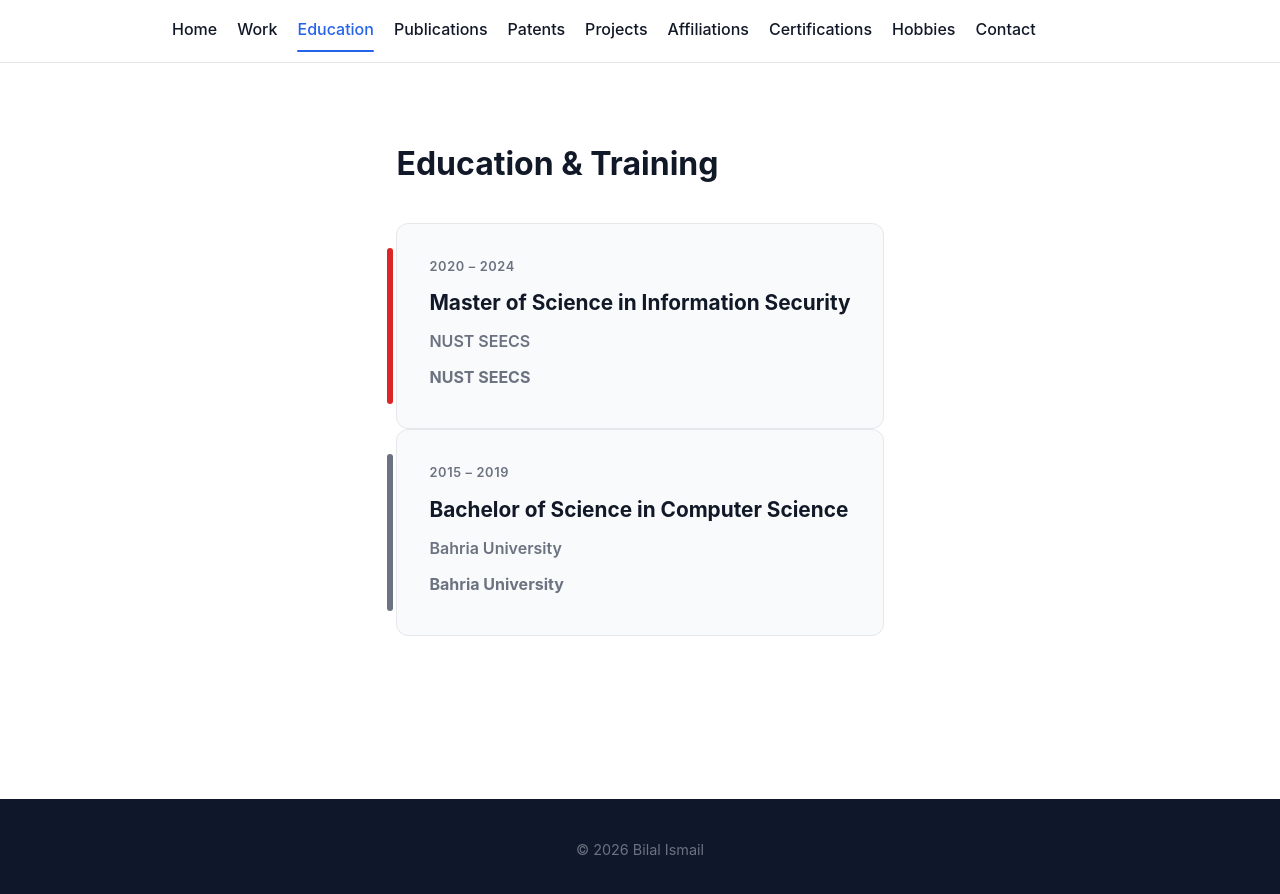
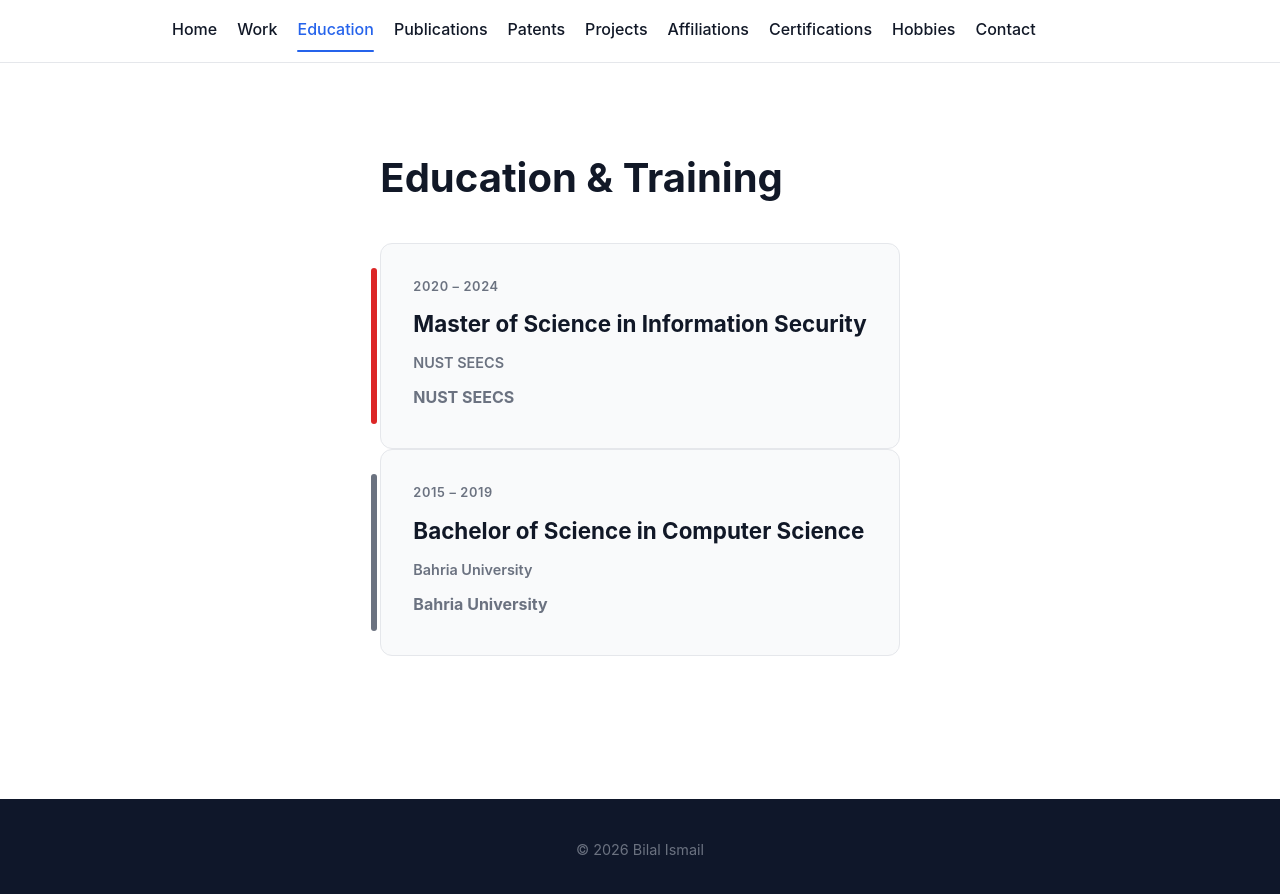
Before and after one commit to bilal-ismail/bilal-ismail.github.io, a Jekyll site: the page built from education.md, in a window 1280 px wide. Shown: the top 894 px of the page. Built offline with Jekyll 4.4.1, drawn with Linux system fonts in a browser that asks for light colours.

Commit message:
Update main.css

```diff
--- a/assets/css/main.css
+++ b/assets/css/main.css
@@ -1,6 +1,6 @@
-/* --------------------
+/* =========================================================
    ROOT & LAYOUT
--------------------- */
+========================================================= */
 
 html, body {
   height: 100%;
@@ -17,9 +17,9 @@ body {
   flex: 1;
 }
 
-/* --------------------
+/* =========================================================
    DESIGN TOKENS
--------------------- */
+========================================================= */
 
 :root {
   --bg: #ffffff;
@@ -35,9 +35,9 @@ body {
   --robotics: #059669;
 }
 
-/* --------------------
+/* =========================================================
    GLOBAL
--------------------- */
+========================================================= */
 
 * {
   box-sizing: border-box;
@@ -52,15 +52,16 @@ body {
 
 a {
   color: var(--accent);
+  text-decoration: none;
 }
 
 a:hover {
   text-decoration: underline;
 }
 
-/* --------------------
-   HEADER / NAV
--------------------- */
+/* =========================================================
+   HEADER & NAVIGATION
+========================================================= */
 
 header {
   background: #fff;
@@ -77,7 +78,6 @@ nav {
 
 nav a {
   position: relative;
-  text-decoration: none;
   font-weight: 500;
   color: var(--text);
   padding-bottom: 0.25rem;
@@ -87,7 +87,7 @@ nav a:hover {
   color: var(--accent);
 }
 
-/* Active page highlight */
+/* Active page */
 nav a.active {
   color: var(--accent);
 }
@@ -103,9 +103,9 @@ nav a.active::after {
   border-radius: 2px;
 }
 
-/* --------------------
+/* =========================================================
    MAIN CONTENT
--------------------- */
+========================================================= */
 
 main {
   max-width: 1000px;
@@ -114,27 +114,65 @@ main {
 }
 
 h1 {
-  font-size: 2rem;
+  font-size: 2.5rem;
   margin-bottom: 2rem;
 }
 
 h2 {
-  font-size: 1.3rem;
+  font-size: 1.4rem;
   margin: 0.5rem 0;
 }
 
 h3 {
+  font-size: 1.1rem;
   margin-top: 1.5rem;
-  font-size: 1.1rem;
 }
 
 p {
   color: var(--muted);
 }
 
-/* --------------------
+/* =========================================================
+   HOME PAGE
+========================================================= */
+
+.hero {
+  margin-bottom: 4rem;
+}
+
+.hero-subtitle {
+  font-weight: 600;
+  color: var(--accent);
+  margin-bottom: 1rem;
+}
+
+.hero-description {
+  max-width: 720px;
+}
+
+.wall {
+  margin: 4rem 0;
+}
+
+.wall-grid {
+  display: grid;
+  grid-template-columns: repeat(auto-fit, minmax(220px, 1fr));
+  gap: 1.5rem;
+  margin-top: 2rem;
+}
+
+.wall-card {
+  padding: 2rem;
+  background: var(--surface);
+  border: 1px solid var(--border);
+  border-radius: 12px;
+  font-weight: 600;
+  text-align: center;
+}
+
+/* =========================================================
    TIMELINE
--------------------- */
+========================================================= */
 
 .timeline {
   display: flex;
@@ -162,9 +200,10 @@ p {
   background: var(--muted);
 }
 
-/* --------------------
-   TIMELINE CONTENT
--------------------- */
+/* Header */
+.timeline-header {
+  margin-bottom: 1rem;
+}
 
 .timeline-period {
   font-size: 0.8rem;
@@ -175,11 +214,12 @@ p {
 }
 
 .timeline-meta {
+  font-size: 0.9rem;
   font-weight: 600;
   color: var(--muted);
-  margin-bottom: 0.5rem;
 }
 
+/* Content */
 .timeline-item p {
   margin: 0.6rem 0;
 }
@@ -194,9 +234,18 @@ p {
   color: var(--muted);
 }
 
-/* --------------------
+/* Optional image */
+.timeline-image {
+  width: 100%;
+  max-height: 220px;
+  object-fit: cover;
+  border-radius: 8px;
+  margin-bottom: 1rem;
+}
+
+/* =========================================================
    DOMAIN COLORS
--------------------- */
+========================================================= */
 
 .timeline-item[data-domain="ict"]::before {
   background: var(--ict);
@@ -214,15 +263,38 @@ p {
   background: var(--robotics);
 }
 
-/* --------------------
+/* Domain legend */
+.domain-legend span {
+  margin-right: 1rem;
+  font-weight: 600;
+}
+
+.domain-legend .ict { color: var(--ict); }
+.domain-legend .security { color: var(--security); }
+.domain-legend .ai { color: var(--ai); }
+.domain-legend .robotics { color: var(--robotics); }
+
+/* =========================================================
+   CONTACT
+========================================================= */
+
+.contact-card {
+  max-width: 420px;
+  padding: 2rem;
+  background: var(--surface);
+  border: 1px solid var(--border);
+  border-radius: 12px;
+}
+
+/* =========================================================
    FOOTER
--------------------- */
+========================================================= */
 
 .site-footer {
+  margin-top: auto;
   padding: 1.5rem;
   background: #0f172a;
   color: #9ca3af;
   text-align: center;
   font-size: 0.9rem;
-  margin-top: auto;
 }
```
